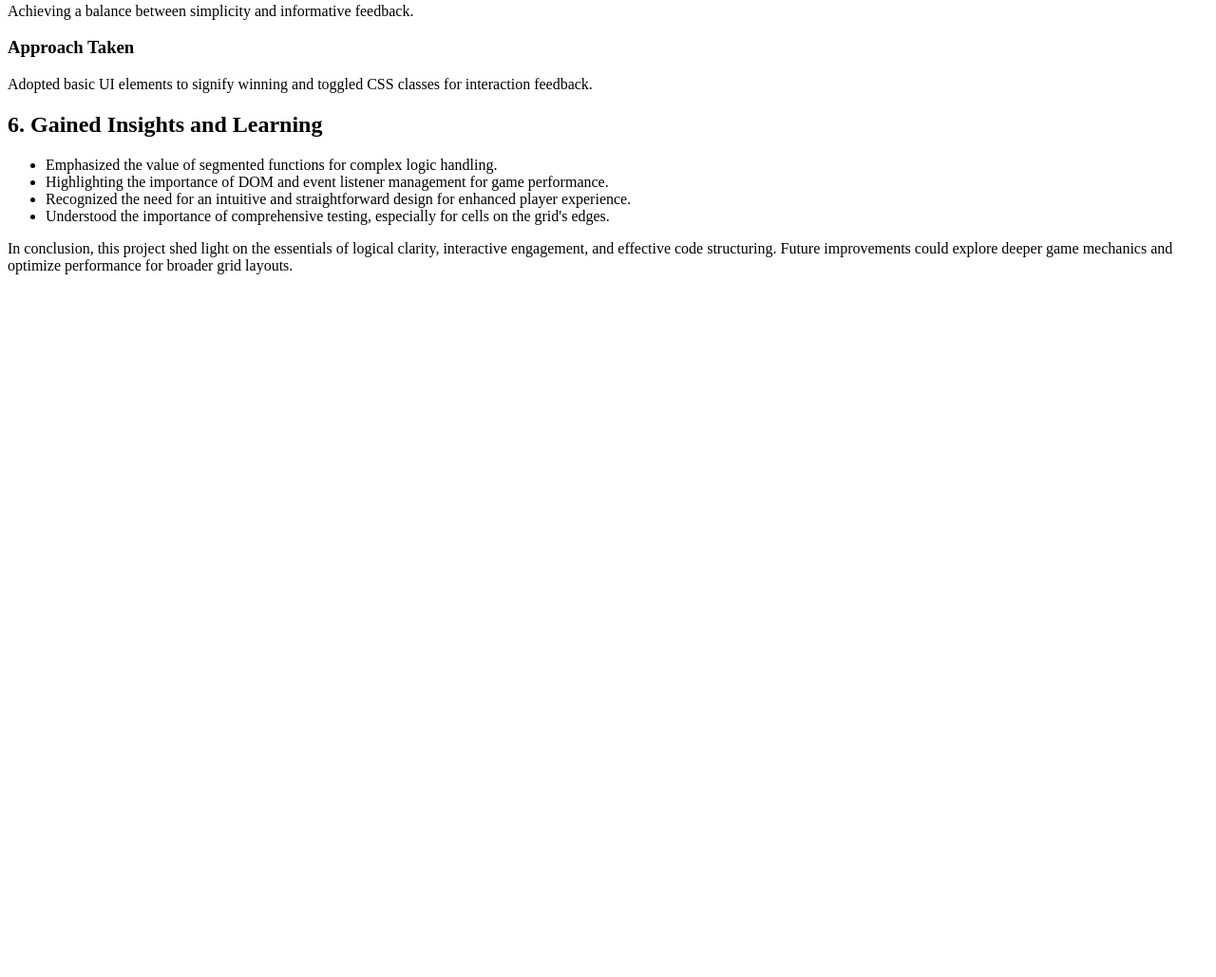
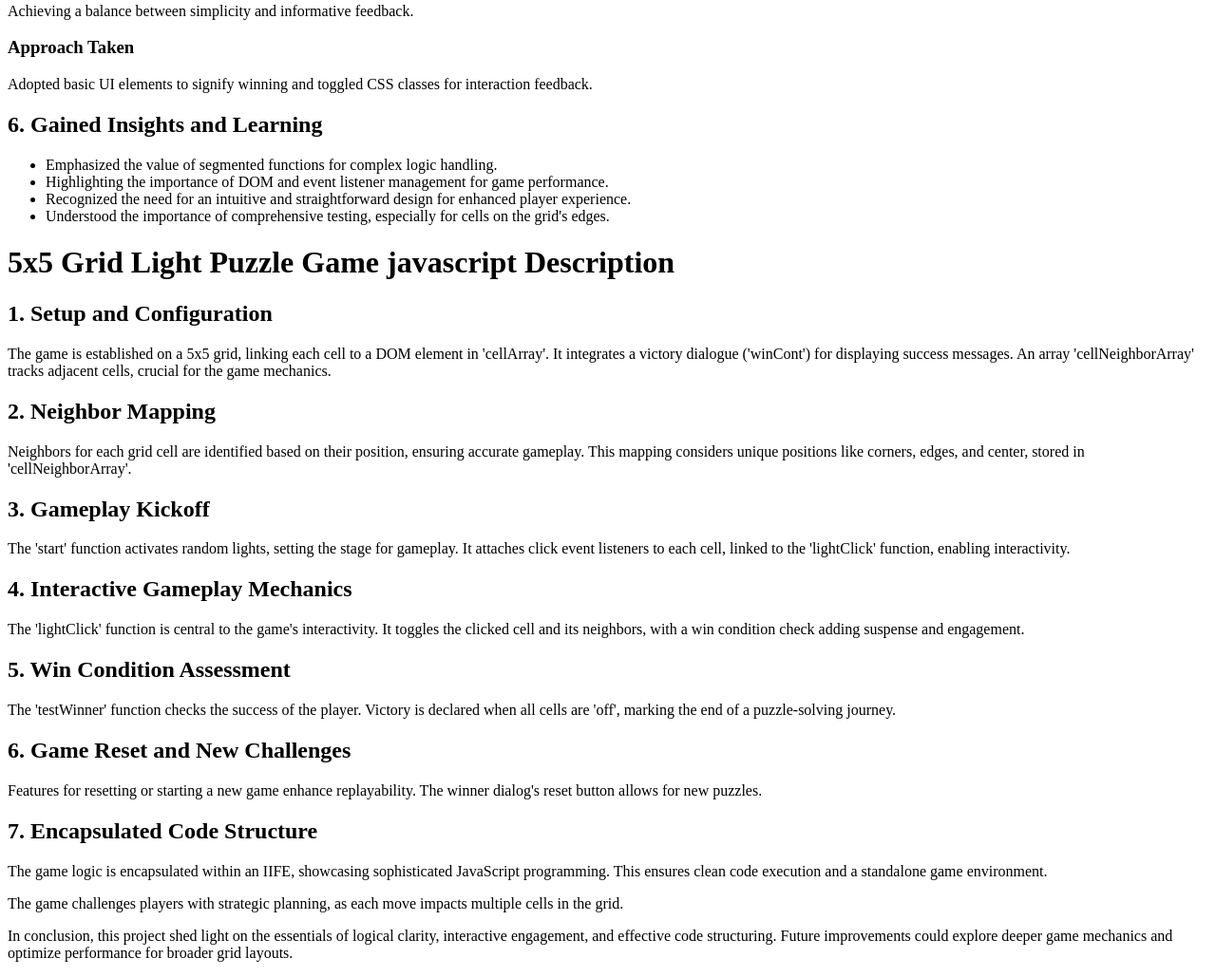
Before and after one commit to SINDHUJA66/my-first-static-web-app, a website: page src/itc505/final/addendum.html in a window 1280 px wide. Shown: the part 1751-2780 px from the top of the page at 95% size. Before the commit the page ends 2056 px from the top, so only its background shows below. Drawn offline with Linux system fonts and the light colour scheme.

Commit message:
Update addendum.html

```diff
--- a/src/itc505/final/addendum.html
+++ b/src/itc505/final/addendum.html
@@ -63,6 +63,30 @@
         <li>Recognized the need for an intuitive and straightforward design for enhanced player experience.</li>
         <li>Understood the importance of comprehensive testing, especially for cells on the grid's edges.</li>
     </ul>
+        <h1>5x5 Grid Light Puzzle Game javascript Description</h1>
+
+    <h2>1. Setup and Configuration</h2>
+    <p>The game is established on a 5x5 grid, linking each cell to a DOM element in 'cellArray'. It integrates a victory dialogue ('winCont') for displaying success messages. An array 'cellNeighborArray' tracks adjacent cells, crucial for the game mechanics.</p>
+
+    <h2>2. Neighbor Mapping</h2>
+    <p>Neighbors for each grid cell are identified based on their position, ensuring accurate gameplay. This mapping considers unique positions like corners, edges, and center, stored in 'cellNeighborArray'.</p>
+
+    <h2>3. Gameplay Kickoff</h2>
+    <p>The 'start' function activates random lights, setting the stage for gameplay. It attaches click event listeners to each cell, linked to the 'lightClick' function, enabling interactivity.</p>
+
+    <h2>4. Interactive Gameplay Mechanics</h2>
+    <p>The 'lightClick' function is central to the game's interactivity. It toggles the clicked cell and its neighbors, with a win condition check adding suspense and engagement.</p>
+
+    <h2>5. Win Condition Assessment</h2>
+    <p>The 'testWinner' function checks the success of the player. Victory is declared when all cells are 'off', marking the end of a puzzle-solving journey.</p>
+
+    <h2>6. Game Reset and New Challenges</h2>
+    <p>Features for resetting or starting a new game enhance replayability. The winner dialog's reset button allows for new puzzles.</p>
+
+    <h2>7. Encapsulated Code Structure</h2>
+    <p>The game logic is encapsulated within an IIFE, showcasing sophisticated JavaScript programming. This ensures clean code execution and a standalone game environment.</p>
+
+    <p>The game challenges players with strategic planning, as each move impacts multiple cells in the grid.</p>
 
     <p>In conclusion, this project shed light on the essentials of logical clarity, interactive engagement, and effective code structuring. Future improvements could explore deeper game mechanics and optimize performance for broader grid layouts.</p>
 </body>
```
